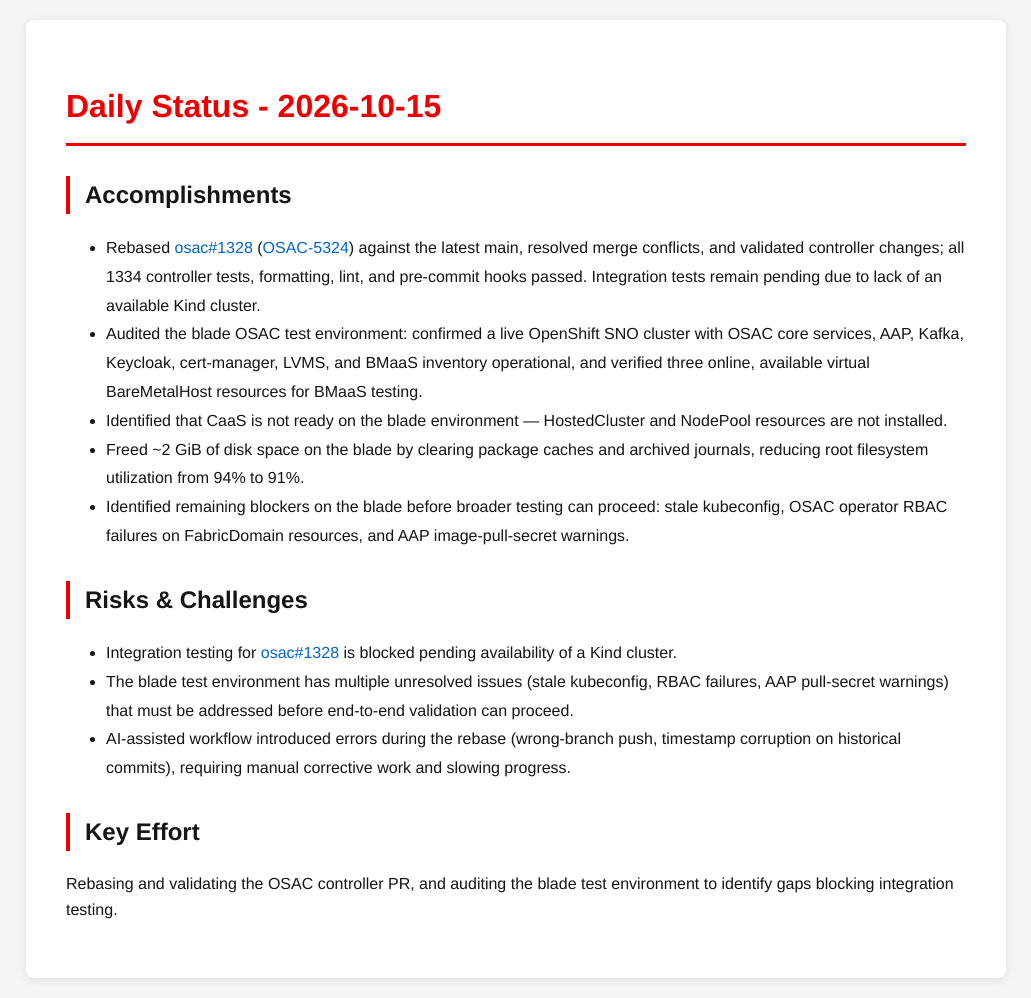
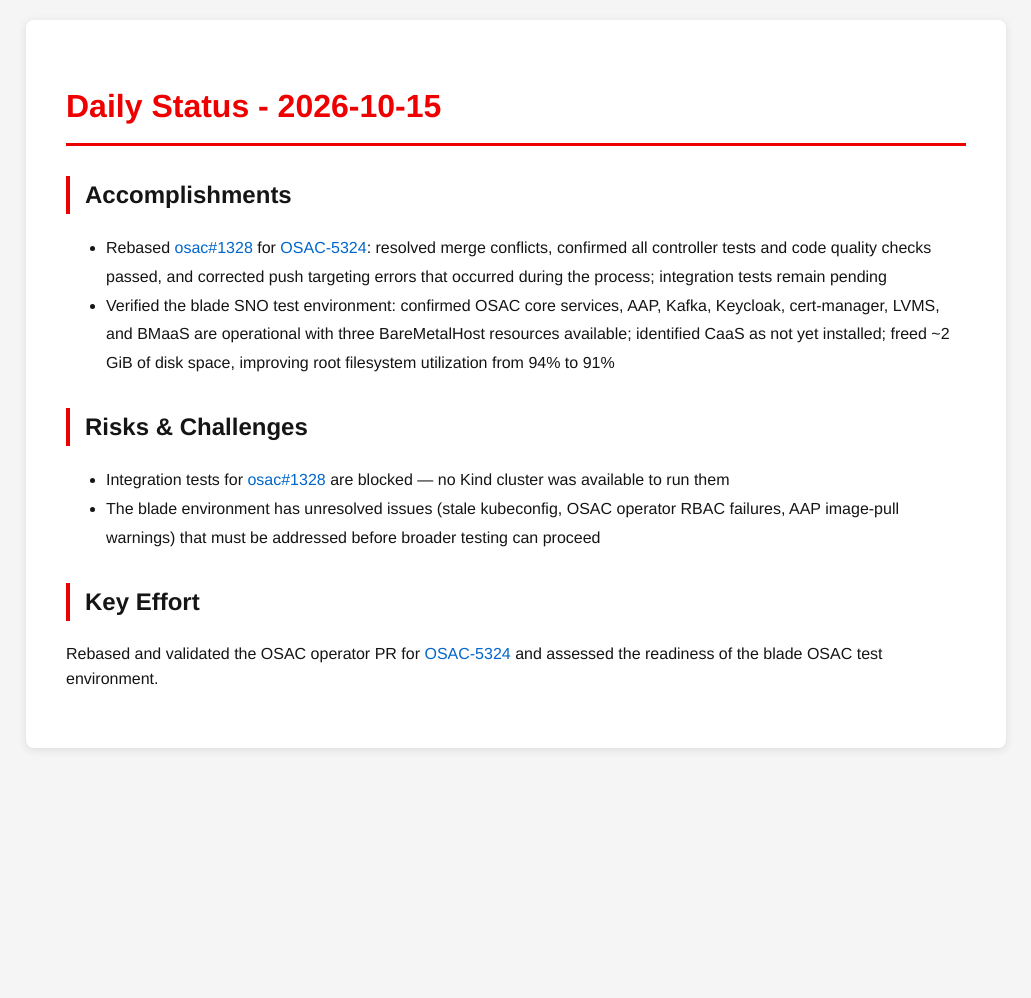
Before and after one commit to tzvatot/daily-status, a Jekyll site: the page built from 2026-10-15.md, in a window 1280 px wide. Shown: the whole page, without its empty margins (124-1155 px from the left). Built offline with Jekyll 4.4.1, drawn with Linux system fonts in a browser that asks for light colours; after the commit the page ends 900 px from its top, so only the background shows below that.

Commit message:
Daily status update - 2026-10-15

```diff
--- a/2026-10-15.md
+++ b/2026-10-15.md
@@ -7,16 +7,12 @@
 # Daily Status - 2026-10-15
 
 ## Accomplishments
-- Rebased [osac#1328](https://github.com/osac-project/osac/pull/1328) ([OSAC-5324](https://redhat.atlassian.net/browse/OSAC-5324)) against the latest main, resolved merge conflicts, and validated controller changes; all 1334 controller tests, formatting, lint, and pre-commit hooks passed. Integration tests remain pending due to lack of an available Kind cluster.
-- Audited the blade OSAC test environment: confirmed a live OpenShift SNO cluster with OSAC core services, AAP, Kafka, Keycloak, cert-manager, LVMS, and BMaaS inventory operational, and verified three online, available virtual BareMetalHost resources for BMaaS testing.
-- Identified that CaaS is not ready on the blade environment — HostedCluster and NodePool resources are not installed.
-- Freed ~2 GiB of disk space on the blade by clearing package caches and archived journals, reducing root filesystem utilization from 94% to 91%.
-- Identified remaining blockers on the blade before broader testing can proceed: stale kubeconfig, OSAC operator RBAC failures on FabricDomain resources, and AAP image-pull-secret warnings.
+- Rebased [osac#1328](https://github.com/osac-project/osac/pull/1328) for [OSAC-5324](https://redhat.atlassian.net/browse/OSAC-5324): resolved merge conflicts, confirmed all controller tests and code quality checks passed, and corrected push targeting errors that occurred during the process; integration tests remain pending
+- Verified the blade SNO test environment: confirmed OSAC core services, AAP, Kafka, Keycloak, cert-manager, LVMS, and BMaaS are operational with three BareMetalHost resources available; identified CaaS as not yet installed; freed ~2 GiB of disk space, improving root filesystem utilization from 94% to 91%
 
 ## Risks & Challenges
-- Integration testing for [osac#1328](https://github.com/osac-project/osac/pull/1328) is blocked pending availability of a Kind cluster.
-- The blade test environment has multiple unresolved issues (stale kubeconfig, RBAC failures, AAP pull-secret warnings) that must be addressed before end-to-end validation can proceed.
-- AI-assisted workflow introduced errors during the rebase (wrong-branch push, timestamp corruption on historical commits), requiring manual corrective work and slowing progress.
+- Integration tests for [osac#1328](https://github.com/osac-project/osac/pull/1328) are blocked — no Kind cluster was available to run them
+- The blade environment has unresolved issues (stale kubeconfig, OSAC operator RBAC failures, AAP image-pull warnings) that must be addressed before broader testing can proceed
 
 ## Key Effort
-Rebasing and validating the OSAC controller PR, and auditing the blade test environment to identify gaps blocking integration testing.
+Rebased and validated the OSAC operator PR for [OSAC-5324](https://redhat.atlassian.net/browse/OSAC-5324) and assessed the readiness of the blade OSAC test environment.
```
